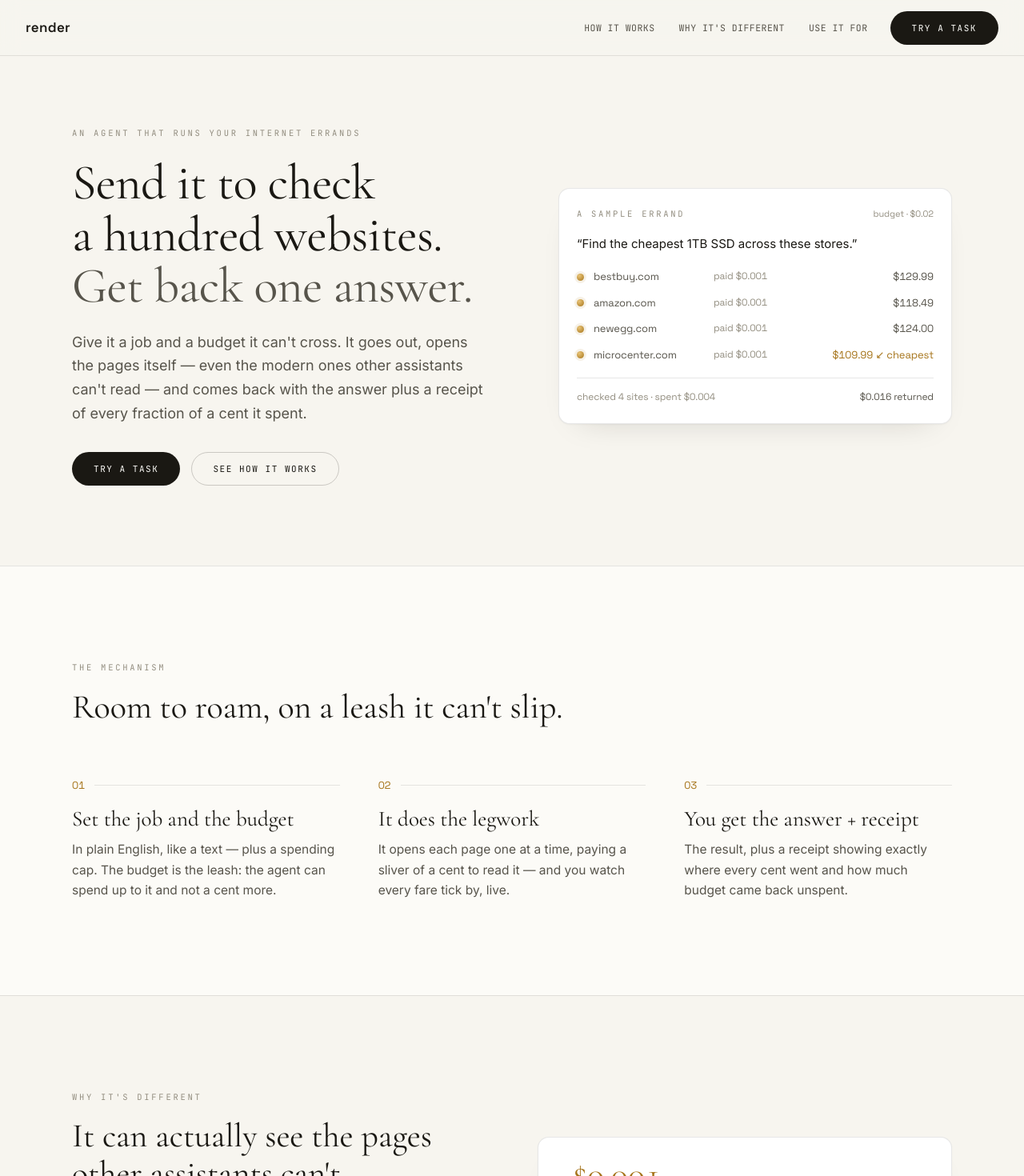
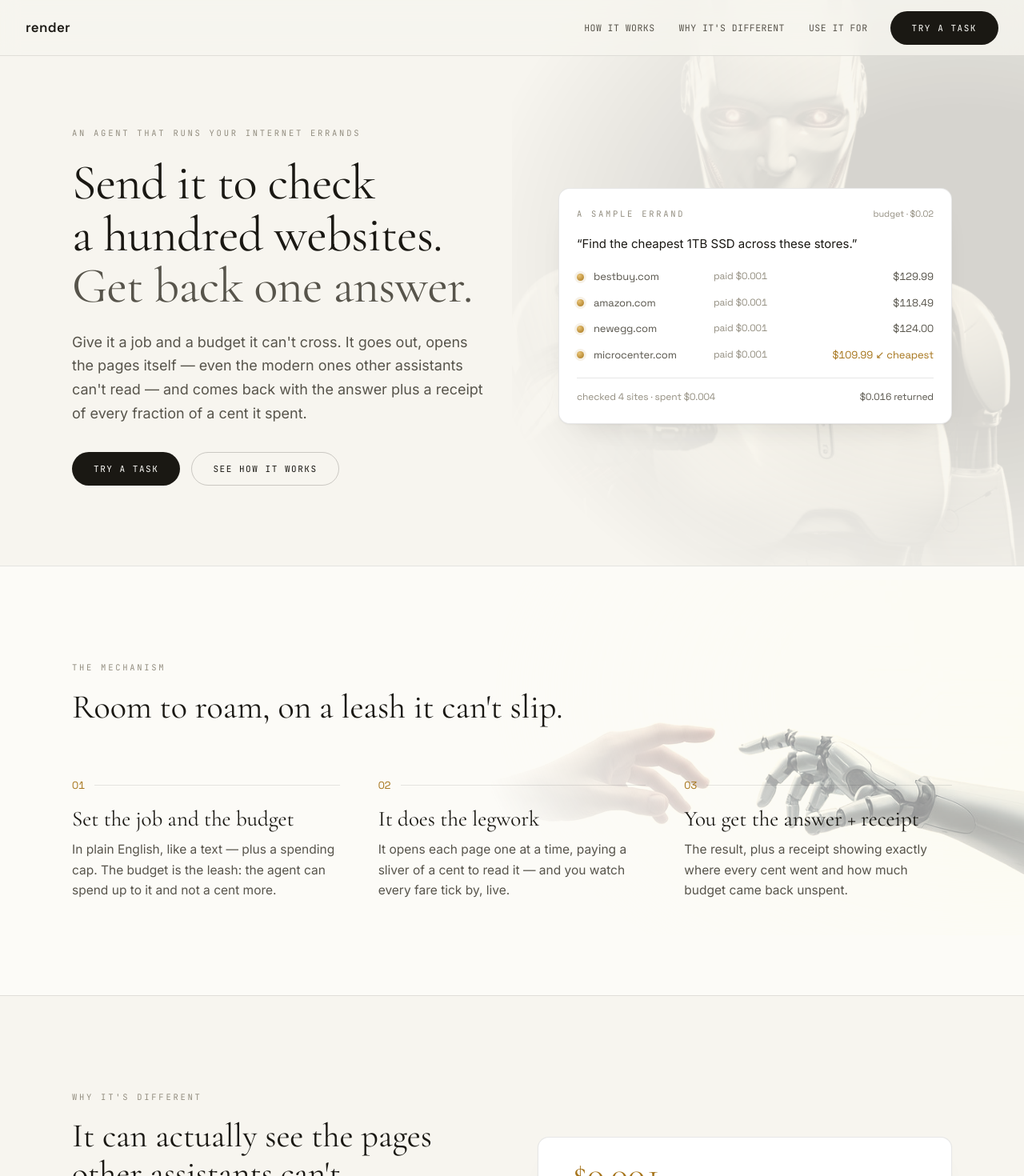
Before and after one commit to Techkeyy/render, a React (Vite) app: page / in a window 1280 px wide. Shown: the top 1470 px of the page at 80% size. Built offline with nearby package versions, Linux system fonts and the light colour scheme.

Commit message:
frontend: editorial photo backdrops (robot in hero, handshake in mechanism)

```diff
--- a/src/App.tsx
+++ b/src/App.tsx
@@ -103,8 +103,21 @@ export default function App() {
       </nav>
 
       {/* ---------- HERO ---------- */}
-      <header style={{ padding: "calc(var(--nav-h) + 88px) 32px 100px" }}>
-        <div className="hero-grid" style={{ maxWidth: maxw, margin: "0 auto", display: "grid", gridTemplateColumns: "1.05fr .95fr", gap: 64, alignItems: "center" }}>
+      <header style={{ position: "relative", overflow: "hidden", padding: "calc(var(--nav-h) + 88px) 32px 100px" }}>
+        {/* robot, resting under the words — toned to warm paper, faded into the page */}
+        <div
+          aria-hidden
+          className="hero-robot"
+          style={{
+            position: "absolute", top: 0, right: 0, bottom: 0, width: "50%",
+            backgroundImage: "url('/robot.jpg')", backgroundSize: "cover", backgroundPosition: "center right",
+            opacity: 0.13, filter: "grayscale(0.4) sepia(0.5) contrast(1.04)",
+            WebkitMaskImage: "radial-gradient(125% 92% at 88% 46%, #000 30%, transparent 78%)",
+            maskImage: "radial-gradient(125% 92% at 88% 46%, #000 30%, transparent 78%)",
+            pointerEvents: "none", zIndex: 0,
+          }}
+        />
+        <div className="hero-grid" style={{ position: "relative", zIndex: 1, maxWidth: maxw, margin: "0 auto", display: "grid", gridTemplateColumns: "1.05fr .95fr", gap: 64, alignItems: "center" }}>
           <div>
             <div className="eyebrow" style={{ marginBottom: 22 }}>An agent that runs your internet errands</div>
             <h1 className="serif" style={{ fontSize: 62, lineHeight: 1.04, letterSpacing: "-.01em", marginBottom: 22 }}>
@@ -126,8 +139,21 @@ export default function App() {
       </header>
 
       {/* ---------- THE MECHANISM ---------- */}
-      <section id="how" style={{ padding: "118px 32px", borderTop: "1px solid var(--border)", background: "var(--bg-2)" }}>
-        <div style={{ maxWidth: maxw, margin: "0 auto" }}>
+      <section id="how" style={{ position: "relative", overflow: "hidden", padding: "118px 32px", borderTop: "1px solid var(--border)", background: "var(--bg-2)" }}>
+        {/* the handshake — human reaching the machine, multiply drops its white field into the paper */}
+        <div
+          aria-hidden
+          className="how-hands"
+          style={{
+            position: "absolute", top: 0, right: 0, bottom: 0, width: "52%",
+            backgroundImage: "url('/handshake.jpg')", backgroundSize: "contain", backgroundRepeat: "no-repeat", backgroundPosition: "right 18%",
+            mixBlendMode: "multiply", opacity: 0.42, filter: "sepia(0.32) saturate(1.05) contrast(1.02)",
+            WebkitMaskImage: "radial-gradient(120% 100% at 92% 30%, #000 32%, transparent 80%)",
+            maskImage: "radial-gradient(120% 100% at 92% 30%, #000 32%, transparent 80%)",
+            pointerEvents: "none", zIndex: 0,
+          }}
+        />
+        <div style={{ position: "relative", zIndex: 1, maxWidth: maxw, margin: "0 auto" }}>
           <div className="eyebrow" style={{ marginBottom: 16 }}>The mechanism</div>
           <h2 className="serif" style={{ fontSize: 42, marginBottom: 64, maxWidth: 640, lineHeight: 1.12 }}>
             Room to roam, on a leash it can't slip.
--- a/src/index.css
+++ b/src/index.css
@@ -71,4 +71,6 @@ section[id]{ scroll-margin-top:var(--nav-h); }
   .hide-sm{ display:none !important; }
   .hero-grid, .why-grid, .uses-grid{ grid-template-columns:1fr !important; gap:40px !important; }
   h1.serif{ font-size:46px !important; }
+  /* drop the photo backdrops on narrow screens — text would sit on top of them */
+  .hero-robot, .how-hands{ display:none !important; }
 }
```
Also changed, not shown: public/handshake.jpg (added), public/robot.jpg (added).
